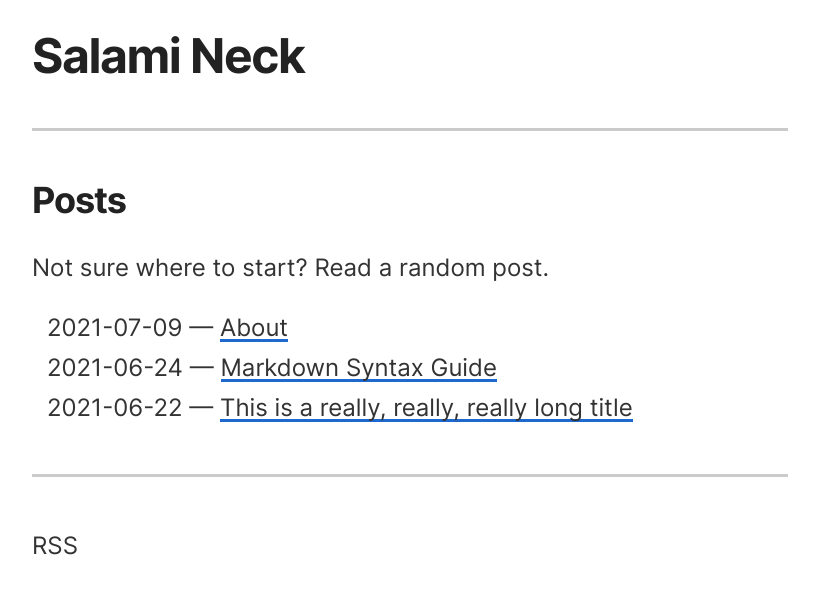
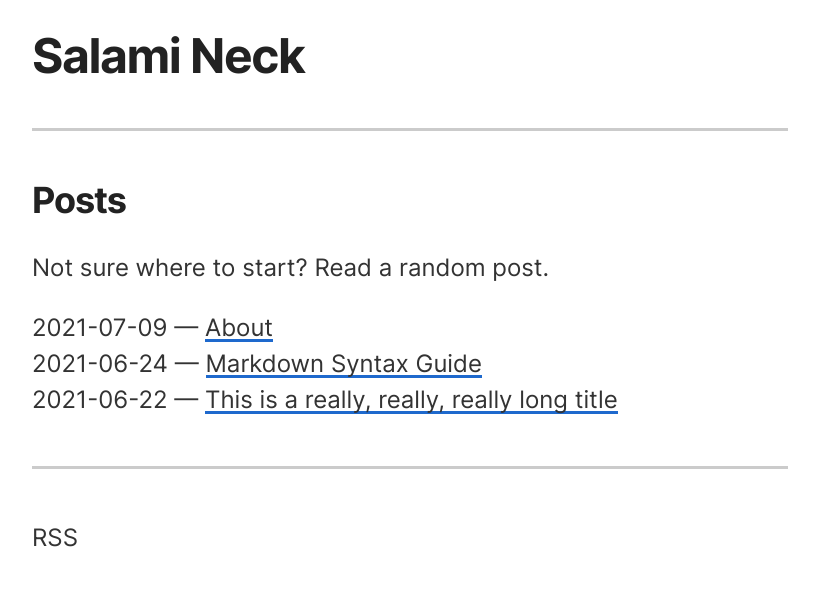
Before and after one commit to ajpwalser/ajpwalser.github.io, a Jekyll site: the page built from index.html, in a window 1280 px wide. Shown: the top 594 px of the page, without its empty margins (230-1049 px from the left). Built offline with Jekyll 4.4.1, drawn with Linux system fonts in a browser that asks for light colours.

Commit message:
Update style.css

```diff
--- a/css/style.css
+++ b/css/style.css
@@ -24,7 +24,6 @@ line-height: 1.3;
 }
 span.created {
     display: block;
-    margin: 4px 15px;
 }
 hr {
     display: block;
```
